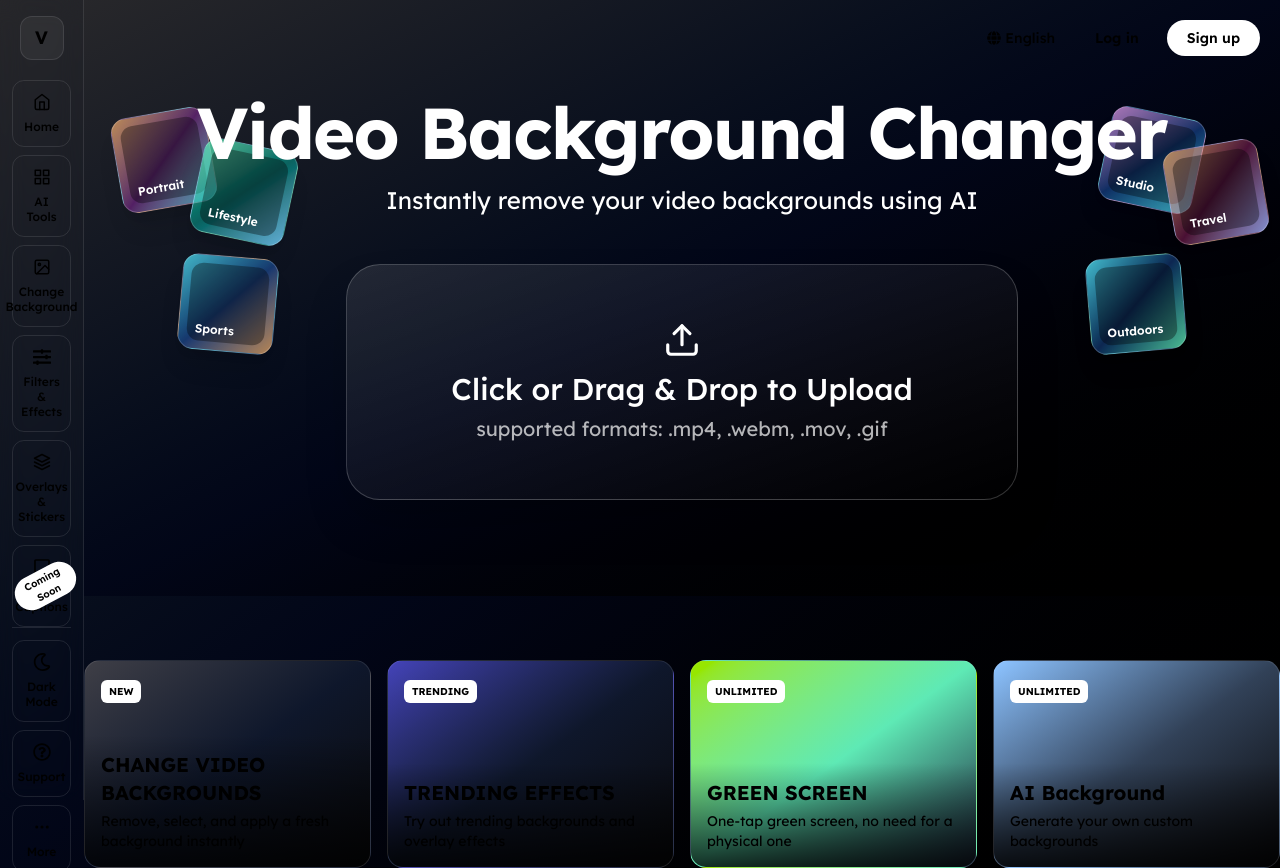
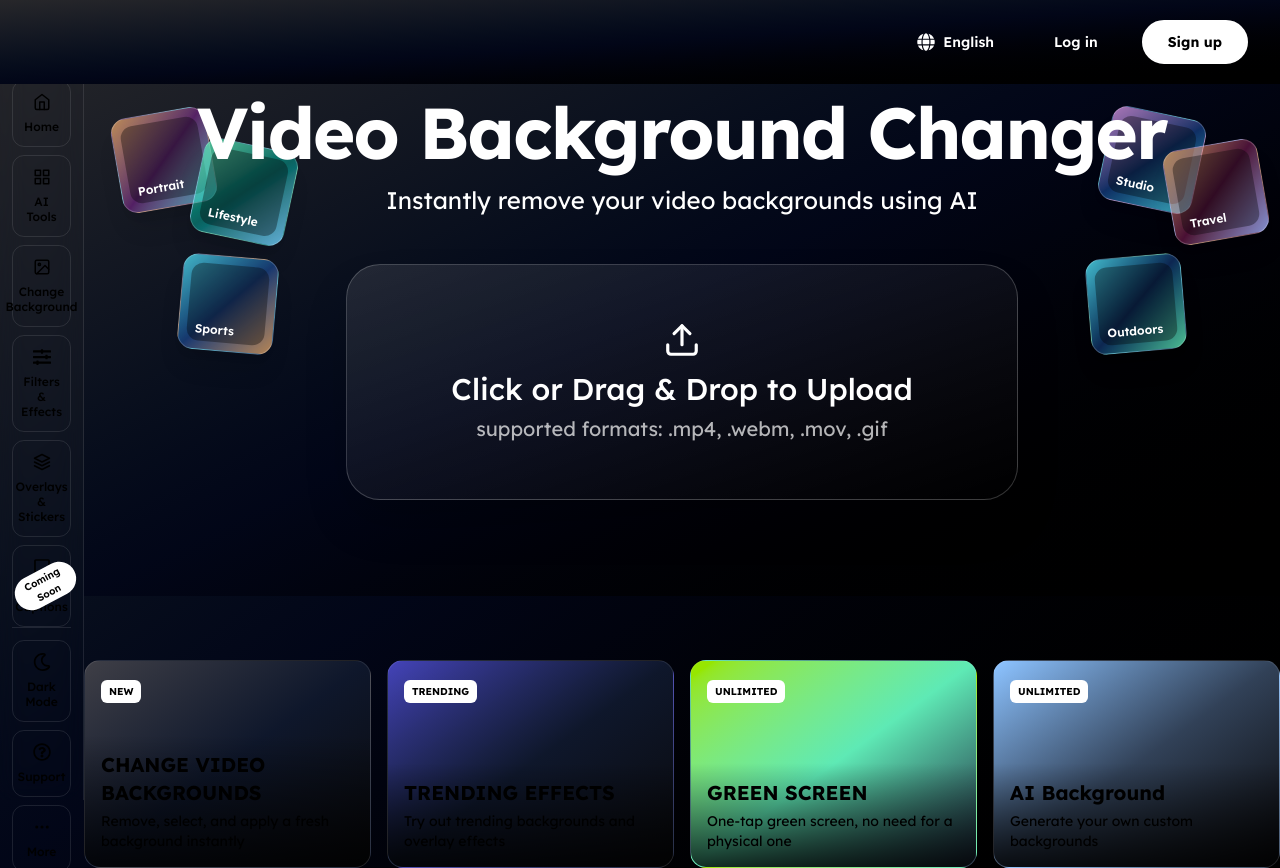
Before and after one commit to WhizAqsa/vbgc-v2, a Next.js app: page / in a window 1280 px wide. Built offline with nearby package versions, Linux system fonts and the light colour scheme.

Commit message:
style: navbar styling

```diff
--- a/components/common/navbar.tsx
+++ b/components/common/navbar.tsx
@@ -1,27 +1,25 @@
 import { FaGlobe } from 'react-icons/fa';
-
-
 
 export default function Navbar() {
     return (
-        <header className="fixed right-0 top-0 z-30 w-full pl-[84px]">
-            <div className="flex justify-end gap-2 p-4 sm:gap-4 sm:p-5">
+        <header className="fixed right-0 top-0 z-30 w-full bg-gradient-to-br from-zinc-800 via-slate-950 to-black pl-[84px] text-white">
+            <div className="flex items-center justify-end gap-3 px-6 py-4 sm:gap-6 sm:px-8 sm:py-5">
                 <button
                     type="button"
-                    className="inline-flex items-center gap-1 rounded-full px-3 py-2 text-sm font-medium text-text-secondary transition hover:bg-white/5 hover:text-text-primary"
+                    className="inline-flex items-center gap-2 rounded-full px-4 py-2.5 text-sm font-semibold text-white transition hover:bg-white/10"
                 >
-                    <FaGlobe className="inline-block" />
+                    <FaGlobe className="inline-block" size={18} />
                     English
                 </button>
                 <button
                     type="button"
-                    className="rounded-full px-3 py-2 text-sm font-semibold text-text-secondary transition hover:bg-white/5 hover:text-text-primary"
+                    className="rounded-full px-5 py-2.5 text-sm font-semibold text-white transition hover:bg-white/10"
                 >
                     Log in
                 </button>
                 <button
                     type="button"
-                    className="rounded-full bg-white px-5 py-2 text-sm font-semibold text-background-primary transition hover:opacity-90"
+                    className="rounded-full border-2 border-white bg-white px-6 py-2.5 text-sm font-bold text-black transition hover:bg-white/90"
                 >
                     Sign up
                 </button>
```
